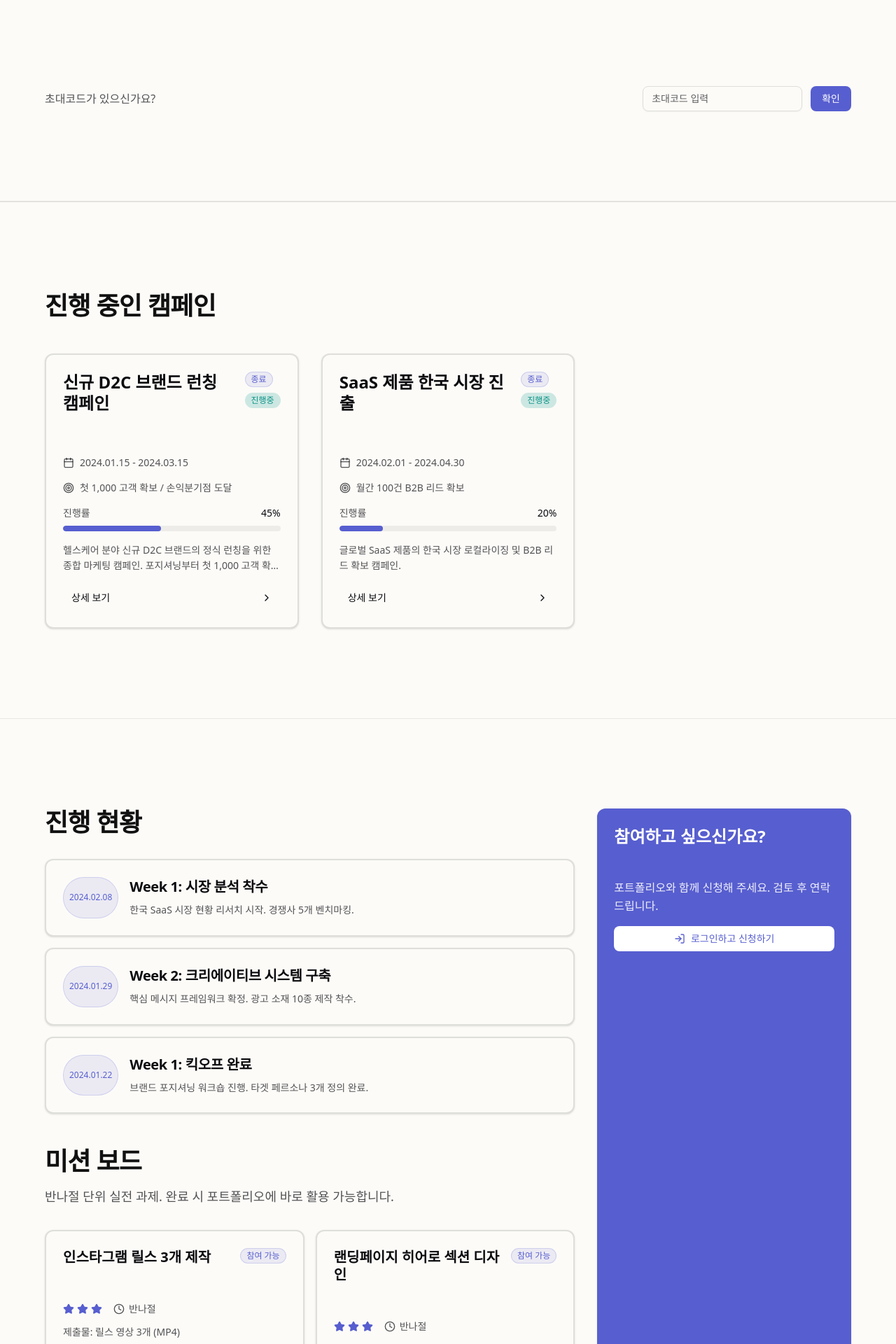
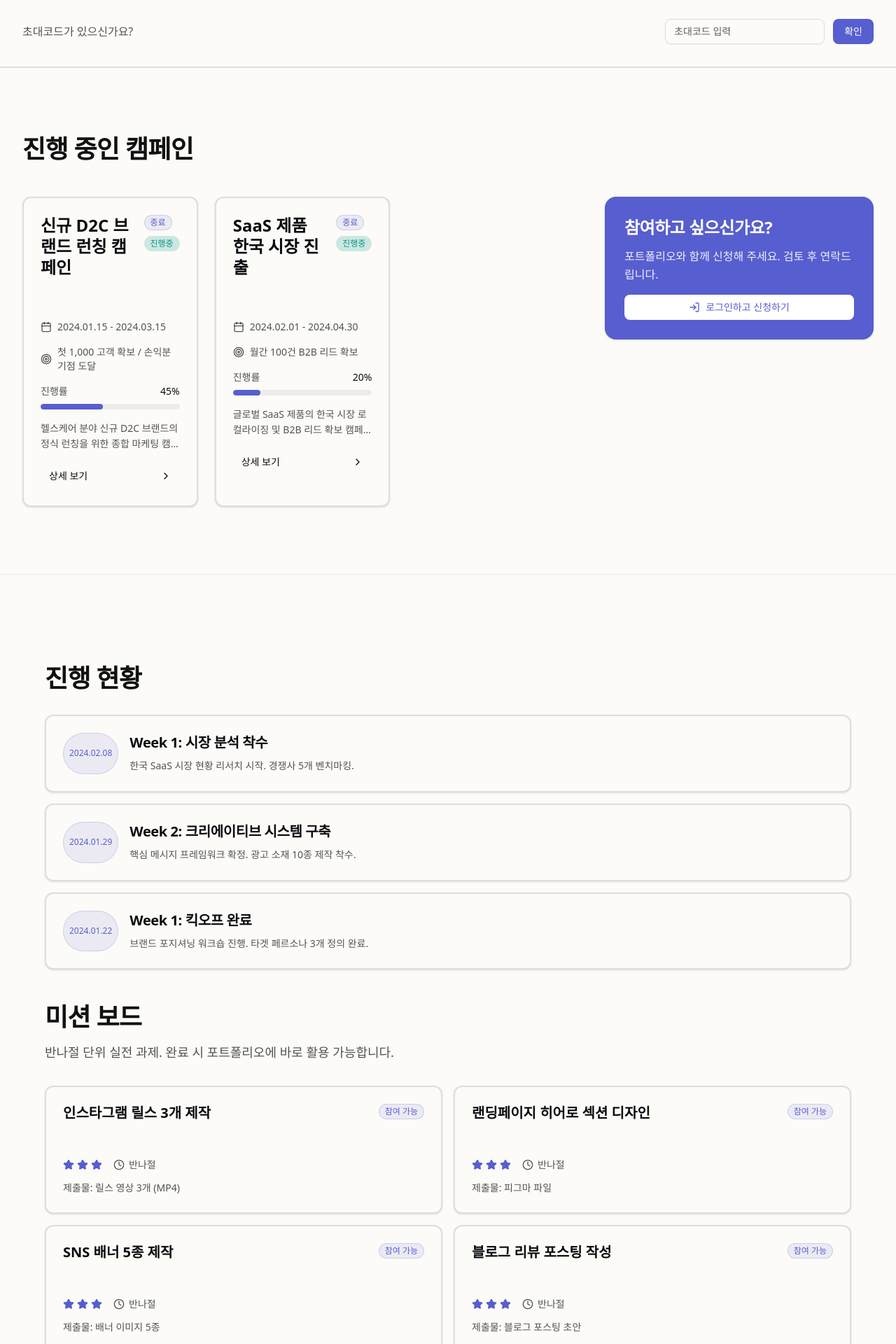
Before and after one commit to Haeseong-Kwon/growingup-homepage, a Next.js app: page /arena in a window 1280 px wide. Shown: the part 1480-3400 px from the top of the page at 70% size. Built offline with nearby package versions, Linux system fonts and the light colour scheme.

Commit message:
아레나 레이아웃 조정

```diff
--- a/src/app/(site)/arena/page.tsx
+++ b/src/app/(site)/arena/page.tsx
@@ -124,40 +124,40 @@ function CampaignCard({
 }) {
   return (
     <Card
-      className="h-full border-2 hover:border-[var(--brand-primary)]/30 transition-all cursor-pointer group"
+      className="h-full border-2 hover:border-[var(--brand-primary)]/30 transition-all cursor-pointer group min-w-0"
       onClick={onClick}
     >
-      <CardHeader className="pb-4">
-        <div className="flex items-start justify-between gap-4 mb-3">
-          <CardTitle className="text-xl md:text-2xl font-bold leading-tight break-words">
+      <CardHeader className="pb-4 min-w-0">
+        <div className="flex items-start justify-between gap-4 mb-3 min-w-0">
+          <CardTitle className="text-xl md:text-2xl font-bold leading-tight break-words flex-1 min-w-0">
             {campaign.title}
           </CardTitle>
-          <div className="flex flex-col gap-2 shrink-0">
+          <div className="flex flex-col gap-2 shrink-0 min-w-0">
             <Badge
               variant="outline"
-              className="bg-[var(--brand-primary)]/10 text-[var(--brand-primary)] border-[var(--brand-primary)]/20"
+              className="bg-[var(--brand-primary)]/10 text-[var(--brand-primary)] border-[var(--brand-primary)]/20 whitespace-nowrap"
             >
               종료
             </Badge>
             <Badge
               variant="secondary"
-              className="bg-[var(--brand-secondary)]/20 text-[var(--brand-secondary)]"
+              className="bg-[var(--brand-secondary)]/20 text-[var(--brand-secondary)] whitespace-nowrap"
             >
               {campaign.status}
             </Badge>
           </div>
         </div>
       </CardHeader>
-      <CardContent className="space-y-4">
-        <div className="flex items-center gap-2 text-sm text-[var(--brand-fg)]/70">
+      <CardContent className="space-y-4 min-w-0">
+        <div className="flex items-center gap-2 text-sm text-[var(--brand-fg)]/70 min-w-0">
           <Calendar className="w-4 h-4 shrink-0" />
-          <span className="break-words">{campaign.date}</span>
+          <span className="break-words min-w-0">{campaign.date}</span>
         </div>
-        <div className="flex items-center gap-2 text-sm text-[var(--brand-fg)]/70">
+        <div className="flex items-center gap-2 text-sm text-[var(--brand-fg)]/70 min-w-0">
           <Target className="w-4 h-4 shrink-0" />
-          <span className="break-words">{campaign.objective}</span>
+          <span className="break-words min-w-0">{campaign.objective}</span>
         </div>
-        <div className="space-y-2">
+        <div className="space-y-2 min-w-0">
           <div className="flex justify-between text-sm">
             <span className="text-[var(--brand-fg)]/70">진행률</span>
             <span className="font-medium">{campaign.progress}%</span>
@@ -169,19 +169,19 @@ function CampaignCard({
             />
           </div>
         </div>
-        <p className="text-sm text-[var(--brand-fg)]/70 leading-relaxed line-clamp-2 break-words">
+        <p className="text-sm text-[var(--brand-fg)]/70 leading-relaxed line-clamp-2 break-words min-w-0">
           {campaign.description}
         </p>
         <Button
           variant="ghost"
-          className="w-full justify-between group-hover:text-[var(--brand-primary)]"
+          className="w-full justify-between group-hover:text-[var(--brand-primary)] min-w-0"
           onClick={(e) => {
             e.stopPropagation();
             onClick();
           }}
         >
-          <span>상세 보기</span>
-          <ChevronRight className="w-4 h-4" />
+          <span className="min-w-0">상세 보기</span>
+          <ChevronRight className="w-4 h-4 shrink-0" />
         </Button>
       </CardContent>
     </Card>
@@ -198,38 +198,38 @@ function MissionCard({
 }) {
   return (
     <Card
-      className="h-full border-2 hover:border-[var(--brand-primary)]/30 transition-all cursor-pointer"
+      className="h-full border-2 hover:border-[var(--brand-primary)]/30 transition-all cursor-pointer min-w-0"
       onClick={onClick}
     >
-      <CardHeader className="pb-3">
-        <div className="flex items-start justify-between gap-3 mb-2">
+      <CardHeader className="pb-3 min-w-0">
+        <div className="flex items-start justify-between gap-3 mb-2 min-w-0">
           <CardTitle className="text-lg md:text-xl font-bold leading-tight break-words flex-1 min-w-0">
             {mission.title}
           </CardTitle>
           <Badge
             variant="outline"
-            className="bg-[var(--brand-primary)]/10 text-[var(--brand-primary)] border-[var(--brand-primary)]/20 shrink-0"
+            className="bg-[var(--brand-primary)]/10 text-[var(--brand-primary)] border-[var(--brand-primary)]/20 shrink-0 whitespace-nowrap"
           >
             참여 가능
           </Badge>
         </div>
       </CardHeader>
-      <CardContent className="space-y-3">
-        <div className="flex items-center gap-4 flex-wrap">
-          <div className="flex items-center gap-1">
+      <CardContent className="space-y-3 min-w-0">
+        <div className="flex items-center gap-4 flex-wrap min-w-0">
+          <div className="flex items-center gap-1 shrink-0">
             {Array.from({ length: mission.stars }).map((_, i) => (
               <Star
                 key={i}
-                className="w-4 h-4 fill-[var(--brand-primary)] text-[var(--brand-primary)]"
+                className="w-4 h-4 fill-[var(--brand-primary)] text-[var(--brand-primary)] shrink-0"
               />
             ))}
           </div>
-          <div className="flex items-center gap-1.5 text-sm text-[var(--brand-fg)]/70">
-            <Clock className="w-4 h-4" />
-            <span>반나절</span>
+          <div className="flex items-center gap-1.5 text-sm text-[var(--brand-fg)]/70 shrink-0">
+            <Clock className="w-4 h-4 shrink-0" />
+            <span className="whitespace-nowrap">반나절</span>
           </div>
         </div>
-        <p className="text-sm text-[var(--brand-fg)]/70 leading-relaxed break-words">
+        <p className="text-sm text-[var(--brand-fg)]/70 leading-relaxed break-words min-w-0">
           {mission.deliver}
         </p>
       </CardContent>
@@ -263,7 +263,7 @@ export default function ArenaPage() {
   };
 
   return (
-    <div className="w-full overflow-x-hidden">
+    <div className="w-full overflow-x-clip">
       {/* 1) Hero 섹션 */}
       <VideoHero
         title="실전 레퍼런스를 만드는 곳"
@@ -281,18 +281,18 @@ export default function ArenaPage() {
         className="py-8"
       >
         <Container>
-          <div className="max-w-4xl">
+          <div className="max-w-4xl min-w-0">
             <div className="space-y-3">
-              <Card className="border-2 bg-card">
-                <CardContent className="p-4 md:p-6">
-                  <p className="text-sm text-[var(--brand-fg)]/70 leading-relaxed">
+              <Card className="border-2 bg-card min-w-0">
+                <CardContent className="p-4 md:p-6 min-w-0">
+                  <p className="text-sm text-[var(--brand-fg)]/70 leading-relaxed break-words min-w-0">
                     • 기여자 크레딧 표기는 참여자 선택
                   </p>
                 </CardContent>
               </Card>
-              <Card className="border-2 bg-card">
-                <CardContent className="p-4 md:p-6">
-                  <p className="text-sm text-[var(--brand-fg)]/70 leading-relaxed">
+              <Card className="border-2 bg-card min-w-0">
+                <CardContent className="p-4 md:p-6 min-w-0">
+                  <p className="text-sm text-[var(--brand-fg)]/70 leading-relaxed break-words min-w-0">
                     • 상위 기여자는 유료 전환 트랙 우선 제안 가능
                   </p>
                 </CardContent>
@@ -303,23 +303,14 @@ export default function ArenaPage() {
       </Section>
 
       {/* 2) 초대코드 바 */}
-      <Section
-        data-palette="light"
-        data-theme="light"
-        variant="default"
-        divider="none"
-        minHeight="auto"
-        className="py-8 border-b"
-      >
-        <Container>
-          <div className="flex flex-col sm:flex-row items-stretch sm:items-center gap-4">
-            <div className="flex-1 min-w-0">
-              <p className="text-sm md:text-base text-[var(--brand-fg)]/70 mb-2 sm:mb-0 sm:mr-4 break-words">
+      <section className="py-8 border-b bg-[var(--brand-bg)]">
+        <div className="mx-auto w-full max-w-[1320px] px-4 sm:px-6 lg:px-8">
+          <div className="flex flex-col gap-4 md:flex-row md:items-center md:justify-between">
+            <p className="text-sm md:text-base text-[var(--brand-fg)]/70 min-w-0">
               초대코드가 있으신가요?
             </p>
-            </div>
-            <div className="flex flex-1 sm:flex-initial items-center gap-3 min-w-0">
-              <div className="flex-1 min-w-0">
+
+            <div className="w-full md:w-auto md:max-w-[520px] flex flex-col sm:flex-row gap-3 min-w-0">
               <Input
                 type="text"
                 placeholder="초대코드 입력"
@@ -330,10 +321,9 @@ export default function ArenaPage() {
                     handleInviteSubmit();
                   }
                 }}
-                  className="min-w-0"
+                className="w-full sm:flex-1 min-w-0"
               />
-              </div>
-              <Button onClick={handleInviteSubmit} className="shrink-0">
+              <Button onClick={handleInviteSubmit} className="w-full sm:w-auto shrink-0">
                 확인
               </Button>
             </div>
@@ -341,7 +331,7 @@ export default function ArenaPage() {
           {inviteMessage && (
             <div
               className={cn(
-                "mt-3 text-sm",
+                "mt-3 text-sm min-w-0",
                 inviteMessage.includes("확인되었습니다")
                   ? "text-[var(--brand-primary)]"
                   : "text-destructive"
@@ -350,33 +340,55 @@ export default function ArenaPage() {
               {inviteMessage}
             </div>
           )}
-        </Container>
-      </Section>
+        </div>
+      </section>
 
       {/* 3) 진행 중인 캠페인 섹션 */}
-      <Section
-        data-palette="light"
-        data-theme="light"
-        data-section="campaigns"
-        variant="default"
-        divider="top"
-        minHeight="auto"
-      >
-        <Container>
-          <h2 className="text-2xl md:text-3xl lg:text-4xl font-bold mb-8 md:mb-12">
+      <section className="py-16 md:py-24 bg-[var(--brand-bg)] border-t border-[var(--brand-muted)]">
+        <div className="mx-auto w-full max-w-[1320px] px-4 sm:px-6 lg:px-8">
+          <h2 className="text-2xl md:text-3xl lg:text-4xl font-bold mb-8 md:mb-12 min-w-0">
             진행 중인 캠페인
           </h2>
-          <div className="grid md:grid-cols-2 lg:grid-cols-3 gap-6 md:gap-8">
+
+          <div className="grid gap-8 lg:grid-cols-12 items-start">
+            {/* LEFT: 캠페인 리스트 */}
+            <div className="lg:col-span-8 min-w-0">
+              <div className="grid gap-6 md:grid-cols-2 xl:grid-cols-3">
                 {campaigns.map((campaign) => (
+                  <div key={campaign.id} className="min-w-0">
                     <CampaignCard
-                key={campaign.id}
                       campaign={campaign}
                       onClick={handleCampaignClick}
                     />
+                  </div>
                 ))}
               </div>
-        </Container>
-      </Section>
+            </div>
+
+            {/* RIGHT: 신청 CTA */}
+            <aside className="lg:col-span-4 min-w-0">
+              <div className="rounded-2xl bg-[var(--brand-primary)] text-white p-6 md:p-7 shadow-sm border-0">
+                <h3 className="text-xl md:text-2xl font-bold mb-3 text-white min-w-0">
+                  참여하고 싶으신가요?
+                </h3>
+                <p className="text-sm md:text-base text-white/90 leading-relaxed mb-4 break-words min-w-0">
+                  포트폴리오와 함께 신청해 주세요. 검토 후 연락드립니다.
+                </p>
+                <Button
+                  asChild
+                  variant="secondary"
+                  className="w-full bg-white text-[var(--brand-primary)] hover:bg-white/90"
+                >
+                  <Link href="/auth" className="min-w-0">
+                    <LogIn className="w-4 h-4" />
+                    로그인하고 신청하기
+                  </Link>
+                </Button>
+              </div>
+            </aside>
+          </div>
+        </div>
+      </section>
 
       {/* 4) 진행 현황 + 미션 보드 섹션 */}
       <Section
@@ -388,21 +400,19 @@ export default function ArenaPage() {
         minHeight="auto"
       >
         <Container>
-          <div className="grid lg:grid-cols-3 gap-8">
-            {/* 좌측: 진행 현황 + 미션 보드 */}
-            <div className="lg:col-span-2 space-y-12 min-w-0">
+          <div className="space-y-12 min-w-0">
             {/* 진행 현황 */}
-              <div>
-                <h2 className="text-2xl md:text-3xl lg:text-4xl font-bold mb-6 md:mb-8">
+            <div className="min-w-0">
+              <h2 className="text-2xl md:text-3xl lg:text-4xl font-bold mb-6 md:mb-8 min-w-0">
                 진행 현황
               </h2>
               <div className="space-y-4">
                 {timelineItems.map((item, index) => (
                   <Card
                     key={index}
-                      className="border-2 bg-card p-4 md:p-6"
+                    className="border-2 bg-card p-4 md:p-6 min-w-0"
                   >
-                      <div className="flex flex-col sm:flex-row gap-4">
+                    <div className="flex flex-col sm:flex-row gap-4 min-w-0">
                       <Badge
                         variant="outline"
                         className="w-fit bg-[var(--brand-primary)]/10 text-[var(--brand-primary)] border-[var(--brand-primary)]/20 shrink-0"
@@ -410,10 +420,10 @@ export default function ArenaPage() {
                         {item.date}
                       </Badge>
                       <div className="flex-1 min-w-0">
-                          <h4 className="text-lg md:text-xl font-bold mb-2 break-words">
+                        <h4 className="text-lg md:text-xl font-bold mb-2 break-words min-w-0">
                           {item.title}
                         </h4>
-                          <p className="text-sm text-[var(--brand-fg)]/70 leading-relaxed break-words">
+                        <p className="text-sm text-[var(--brand-fg)]/70 leading-relaxed break-words min-w-0">
                           {item.desc}
                         </p>
                       </div>
@@ -424,50 +434,24 @@ export default function ArenaPage() {
             </div>
 
             {/* 미션 보드 */}
-              <div className="mt-12">
-                <h2 className="text-2xl md:text-3xl lg:text-4xl font-bold mb-3 md:mb-4">
+            <div className="min-w-0">
+              <h2 className="text-2xl md:text-3xl lg:text-4xl font-bold mb-3 md:mb-4 min-w-0">
                 미션 보드
               </h2>
-                <p className="text-base md:text-lg text-[var(--brand-fg)]/70 mb-6 md:mb-8 leading-relaxed">
+              <p className="text-base md:text-lg text-[var(--brand-fg)]/70 mb-6 md:mb-8 leading-relaxed break-words min-w-0">
                 반나절 단위 실전 과제. 완료 시 포트폴리오에 바로 활용
                 가능합니다.
               </p>
               <div className="grid md:grid-cols-2 gap-4">
                 {missions.map((mission) => (
+                  <div key={mission.id} className="min-w-0">
                     <MissionCard
-                      key={mission.id}
                       mission={mission}
                       onClick={handleMissionClick}
                     />
+                  </div>
                 ))}
               </div>
-              </div>
-            </div>
-
-            {/* 우측: CTA 카드 */}
-            <div className="lg:col-span-1 min-w-0">
-              <Card className="border-0 bg-[var(--brand-primary)] text-white h-full">
-                <CardHeader>
-                  <CardTitle className="text-xl md:text-2xl font-bold mb-3 text-white">
-                    참여하고 싶으신가요?
-                  </CardTitle>
-                </CardHeader>
-                <CardContent className="space-y-4">
-                  <p className="text-sm md:text-base text-white/90 leading-relaxed break-words">
-                    포트폴리오와 함께 신청해 주세요. 검토 후 연락드립니다.
-                  </p>
-                  <Button
-                    asChild
-                    variant="secondary"
-                    className="w-full bg-white text-[var(--brand-primary)] hover:bg-white/90"
-                  >
-                    <Link href="/auth">
-                      <LogIn className="w-4 h-4" />
-                      로그인하고 신청하기
-                    </Link>
-                  </Button>
-                </CardContent>
-              </Card>
             </div>
           </div>
         </Container>
```
Also changed, not shown: src/app/(site)/capabilities/page.tsx (+13 -13 lines), src/components/layout/section.tsx (+3 -12 lines). Lines whose indentation alone changed are shown as unchanged.
